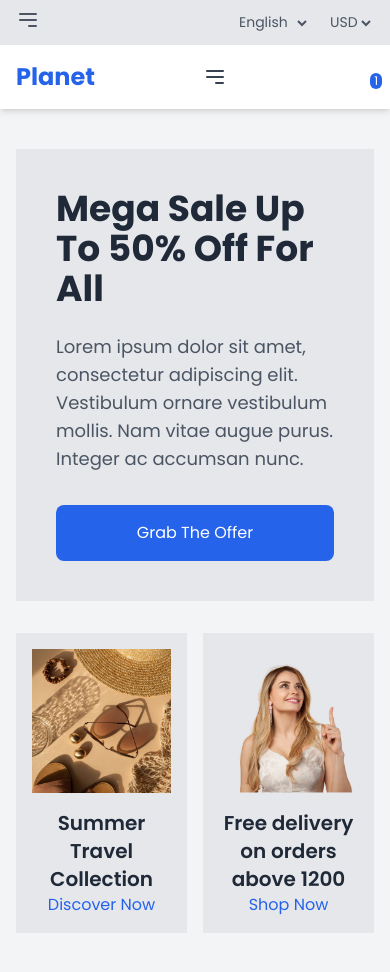
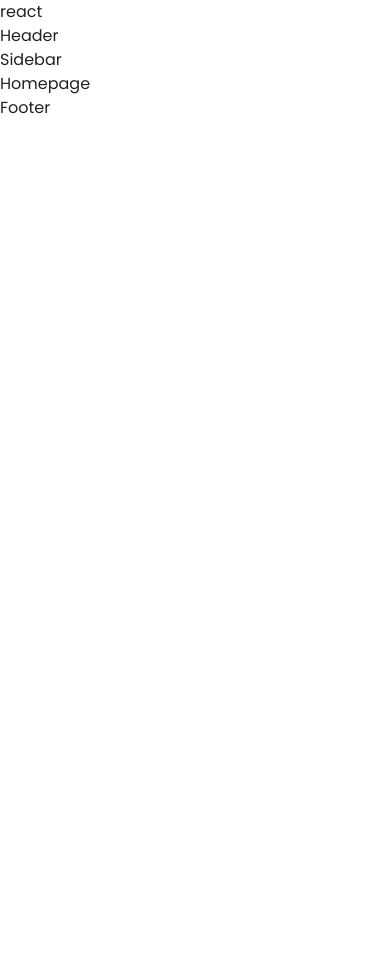
Before and after one commit to ShubhamPatel2305/Ecom, a React (Create React App) app: page / in a window 390 px wide. After the commit the page ends 844 px from the top, so only its background shows below. Built offline with nearby package versions, Linux system fonts and the light colour scheme; the HTML template or start-up script is replaced by a standard one.

Commit message:
setting up basic routes

```diff
--- a/src/App.js
+++ b/src/App.js
@@ -1,161 +1,29 @@
-import React, { useState } from 'react';
-import img1 from "./img/mainimg1.png";
-import img2 from "./img/mainimg2.png";
-import img3 from "./img/mainimg3.png";
+import React from 'react';
+//import react router dom
+import { BrowserRouter as Router, Route, Routes } from 'react-router-dom';
+//import all pages
+import Home from './pages/Home';
+import ProductDetails from './pages/ProductDetails';
+import Sidebar from './components/Sidebar';
+import Product from './components/Product';
+import Hero from './components/Hero';
+import Footer from './components/Footer';
+import Header from './components/Header';
+import CartItem from './components/CartItem';
 
-const HomePage = () => {
-  const [isTopMenuOpen, setIsTopMenuOpen] = useState(false);
-  const [isMainMenuOpen, setIsMainMenuOpen] = useState(false);
-
-  const toggleTopMenu = () => {
-    setIsTopMenuOpen(!isTopMenuOpen);
-  };
-
-  const toggleMainMenu = () => {
-    setIsMainMenuOpen(!isMainMenuOpen);
-  };
-
-  return (
-    <div className="bg-gray-100">
-      {/* Top Navbar */}
-      <div className="bg-gray-200 text-sm">
-        <div className="container mx-auto flex justify-between items-center py-2 px-4">
-          <div className="flex space-x-4">
-            {/* Top Navbar Dropdown for Mobile/Tablet */}
-            <div className="lg:hidden">
-              <button onClick={toggleTopMenu} className="text-gray-600 hover:text-gray-800 focus:outline-none">
-                <svg xmlns="http://www.w3.org/2000/svg" className="h-6 w-6" fill="none" viewBox="0 0 24 24" stroke="currentColor">
-                  <path strokeLinecap="round" strokeLinejoin="round" strokeWidth="2" d="M4 6h16M4 12h16m-7 6h7" />
-                </svg>
-              </button>
-            </div>
-            {/* Top Navbar Links (Hidden on Mobile/Tablet) */}
-            <div className="hidden lg:flex space-x-4">
-              <a href="#" className="text-gray-600 hover:text-gray-800">About Us</a>
-              <a href="#" className="text-gray-600 hover:text-gray-800">Order Tracking</a>
-              <a href="#" className="text-gray-600 hover:text-gray-800">Contact Us</a>
-              <a href="#" className="text-gray-600 hover:text-gray-800">FAQs</a>
-            </div>
-          </div>
-          <div className="flex space-x-4 items-center">
-            <div className="relative">
-              <select className="bg-transparent text-gray-600 hover:text-gray-800 focus:outline-none">
-                <option value="en">English</option>
-                <option value="es">Español</option>
-              </select>
-            </div>
-            <div className="relative">
-              <select className="bg-transparent text-gray-600 hover:text-gray-800 focus:outline-none">
-                <option value="usd">USD</option>
-                <option value="eur">EUR</option>
-                <option value="inr">INR</option>
-              </select>
-            </div>
-          </div>
-        </div>
-        {/* Dropdown Menu for Top Navbar on Mobile/Tablet */}
-        <div
-          className={`lg:hidden transition-all duration-500 ease-in-out overflow-hidden ${
-            isTopMenuOpen ? 'max-h-64 opacity-100' : 'max-h-0 opacity-0'
-          }`}
-        >
-          <nav className="px-4 py-4 space-y-1 bg-gray-100 transition-opacity duration-500 delay-200 ease-in-out">
-            <a href="#" className="block text-gray-700 hover:text-blue-600">About Us</a>
-            <a href="#" className="block text-gray-700 hover:text-blue-600">Order Tracking</a>
-            <a href="#" className="block text-gray-700 hover:text-blue-600">Contact Us</a>
-            <a href="#" className="block text-gray-700 hover:text-blue-600">FAQs</a>
-          </nav>
-        </div>
-      </div>
-
-      {/* Main Navbar */}
-      <header className="bg-white shadow-md py-4">
-        <div className="container mx-auto flex justify-between items-center px-4">
-          <div className="text-2xl font-bold text-blue-600">
-            <a href="#">Planet</a>
-          </div>
-          {/* Hamburger Menu Icon for Main Navbar */}
-          <div className="lg:hidden flex items-center ml-auto">
-            <button onClick={toggleMainMenu} className="text-gray-700 hover:text-blue-600 focus:outline-none">
-              <svg xmlns="http://www.w3.org/2000/svg" className="h-6 w-6" fill="none" viewBox="0 0 24 24" stroke="currentColor">
-                <path strokeLinecap="round" strokeLinejoin="round" strokeWidth="2" d="M4 6h16M4 12h16m-7 6h7" />
-              </svg>
-            </button>
-          </div>
-          {/* Main Navigation Links (Hidden on Mobile/Tablet) */}
-          <nav className="hidden lg:flex space-x-6 ml-auto">
-            <a href="#" className="text-gray-700 hover:text-blue-600">Home</a>
-            <a href="#" className="text-gray-700 hover:text-blue-600">Shop</a>
-            <a href="#" className="text-gray-700 hover:text-blue-600">Products</a>
-            <a href="#" className="text-gray-700 hover:text-blue-600">Accessories</a>
-            <a href="#" className="text-gray-700 hover:text-blue-600">Contact</a>
-          </nav>
-          <div className="space-x-6 flex items-center ml-auto lg:ml-0">
-            <a href="#" className="text-gray-700 hover:text-blue-600 hidden lg:inline-block">Need Help? +001 123 456 789</a>
-            <div className="flex items-center space-x-4">
-              <a href="#" className="text-gray-700 hover:text-blue-600">
-                <i className="far fa-heart"></i>
-              </a>
-              <a href="#" className="relative">
-                <i className="far fa-shopping-cart text-gray-700 hover:text-blue-600"></i>
-                <span className="absolute -top-1 -right-2 bg-blue-600 text-white text-xs rounded-full px-1">1</span>
-              </a>
-            </div>
-          </div>
-        </div>
-        {/* Dropdown Menu for Main Navbar on Mobile/Tablet */}
-        <div
-          className={`lg:hidden transition-all duration-500 ease-in-out overflow-hidden ${
-            isMainMenuOpen ? 'max-h-64 opacity-100' : 'max-h-0 opacity-0'
-          }`}
-        >
-          <nav className="px-4 py-4 space-y-1 bg-gray-100 transition-opacity duration-500 delay-200 ease-in-out">
-            <a href="#" className="block text-gray-700 hover:text-blue-600">Home</a>
-            <a href="#" className="block text-gray-700 hover:text-blue-600">Shop</a>
-            <a href="#" className="block text-gray-700 hover:text-blue-600">Products</a>
-            <a href="#" className="block text-gray-700 hover:text-blue-600">Accessories</a>
-            <a href="#" className="block text-gray-700 hover:text-blue-600">Contact</a>
-          </nav>
-        </div>
-      </header>
-
-      {/* Main Content */}
-      <main className="container mx-auto px-4 py-10">
-        <div className="grid grid-cols-1 lg:grid-cols-3 gap-8">
-          {/* First Row - Promotional Banner */}
-          <div className="lg:col-span-2 bg-gray-200 p-10 flex items-center justify-between">
-            <div className="flex flex-col justify-center">
-              <h1 className="text-4xl font-bold text-gray-800 mb-6">Mega Sale Up To 50% Off For All</h1>
-              <p className="text-lg text-gray-600 mb-8">
-                Lorem ipsum dolor sit amet, consectetur adipiscing elit. Vestibulum ornare vestibulum mollis. Nam vitae augue purus. Integer ac accumsan nunc.
-              </p>
-              <button className="bg-blue-600 text-white py-4 px-8 rounded-lg hover:bg-blue-700">Grab The Offer</button>
-            </div>
-            <div className="hidden xl:block flex-shrink-0">
-              <img src={img1} alt="Promotional Image" className="max-w-lg h-auto" />
-            </div>
-          </div>
-          {/* Second Row - Two smaller components side by side in mobile/tablet view */}
-          <div className="grid grid-cols-2 gap-4 lg:grid-cols-1 lg:col-span-1">
-            <div className="bg-gray-200 p-4 text-center flex items-center justify-center">
-              <div>
-                <img src={img3} alt="Summer Travel Collection" className="w-36 h-36 mx-auto mb-4 object-cover" />
-                <h2 className="text-xl font-semibold text-gray-800">Summer Travel Collection</h2>
-                <a href="#" className="text-blue-600 hover:underline">Discover Now</a>
-              </div>
-            </div>
-            <div className="bg-gray-200 p-4 text-center flex items-center justify-center">
-              <div>
-                <img src={img2} alt="Get 30% Off On iPhone" className="w-36 h-36 mx-auto mb-4 object-cover" />
-                <h2 className="text-xl font-semibold text-gray-800">Free delivery on orders above 1200</h2>
-                <a href="#" className="text-blue-600 hover:underline">Shop Now</a>
-              </div>
-            </div>
-          </div>
-        </div>
-      </main>
-    </div>
-  );
+const App = () => {
+  return <div className='overflow-hidden'>react
+    <Router>
+      <Header />
+      <Sidebar />
+      <Routes>
+        <Route path='/' element={<Home />} />
+        <Route path='/product/:id' element={<ProductDetails />} />
+        <Route path='/cart' element={<CartItem />} />
+      </Routes>
+      <Footer />
+    </Router>
+  </div>;
 };
 
-export default HomePage;
+export default App;
--- a/src/contexts/ProductContext.js
+++ b/src/contexts/ProductContext.js
@@ -1,4 +1,4 @@
-import React from 'react';
+import React, {createContext,useState, useEffect} from 'react';
 
 const ProductContext = () => {
   return <div>ProductContext</div>;
```
